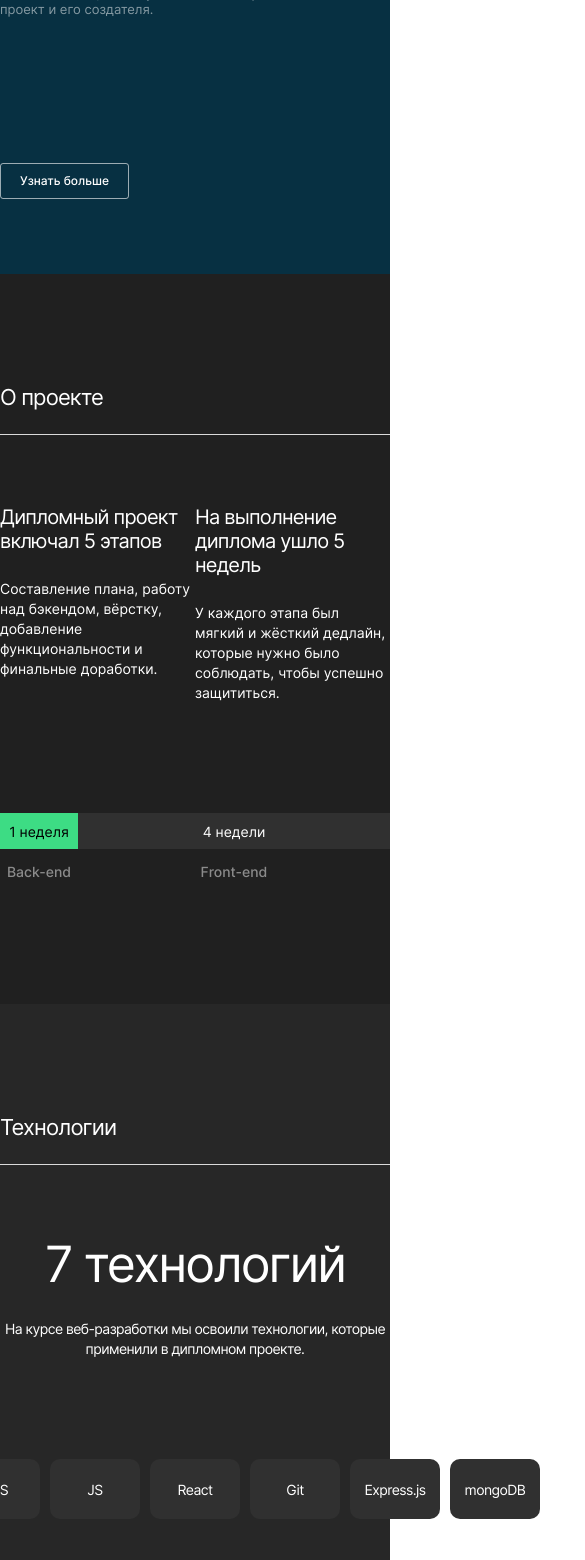
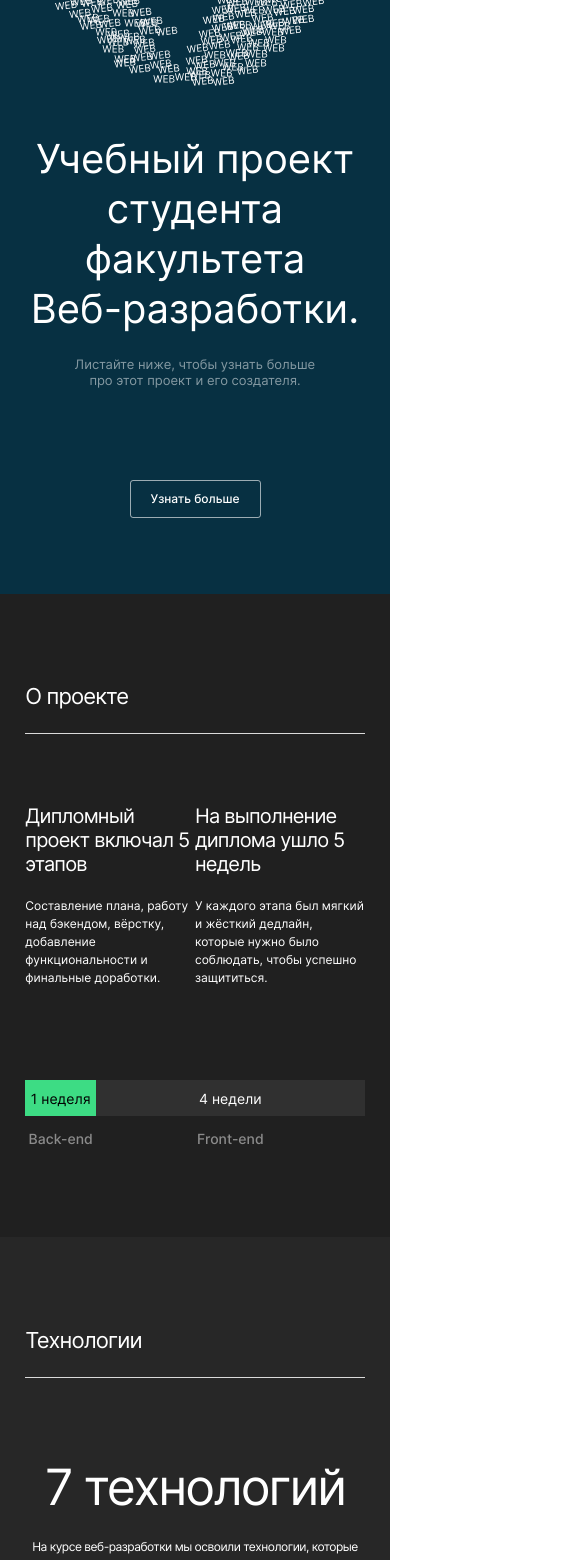
Before and after one commit to irina-tim/movies-explorer-frontend, a React (Create React App) app: page / in a window 390 px wide. Shown: the part 432-1992 px from the top of the page, 585 px wide, since content can reach past the window. Built offline with nearby package versions, Linux system fonts and the light colour scheme.

Commit message:
feat: add media queries for 768px

```diff
--- a/src/components/App/App.css
+++ b/src/components/App/App.css
@@ -0,0 +1,3 @@
+html {
+    scroll-behavior: smooth;
+}
--- a/src/components/Footer/Footer.css
+++ b/src/components/Footer/Footer.css
@@ -1,7 +1,7 @@
 .footer {
     width: 100%;
     background-color: #202020;
-    padding: 79px 0 20px;
+    padding: 90px 0 10px;
     color: white;
 }
 
@@ -39,4 +39,24 @@
     font: 400 13px/16px "Inter", Arial, sans-serif;
     text-decoration: none;
     color: white;
+    transition: opacity 0.2s ease;
 }
+
+.footer__link:hover {
+    opacity: 0.7;
+}
+
+@media screen and (max-width: 1250px) {
+    .footer {
+        padding-bottom: 1px;
+    }
+
+    .footer__group {
+        width: 90%;
+        margin: 7px auto;
+    }
+
+    .footer__caption {
+        width: 90%;
+    }
+}
--- a/src/components/Header/Header.css
+++ b/src/components/Header/Header.css
@@ -31,6 +31,12 @@
     border: none;
     cursor: pointer;
     padding: 0;
+    transition: opacity 0.2s ease;
+    z-index: 10;
+}
+
+.header__button:hover {
+    opacity: 0.8;
 }
 
 .header__button_active {
@@ -39,3 +45,9 @@
     padding: 8px 20px;
     border-radius: 3px;
 }
+
+@media screen and (max-width: 1250px) {
+    .header__group {
+        width: 92%;
+    }
+}
--- a/src/components/Main/AboutMe/AboutMe.css
+++ b/src/components/Main/AboutMe/AboutMe.css
@@ -1,7 +1,7 @@
 .about-me {
     width: 100%;
     background-color: #202020;
-    padding: 110px 0 100px;
+    padding: 100px 0 100px;
     color: white;
 }
 
@@ -49,6 +49,11 @@
     text-decoration: none;
     color: white;
     font: 500 14px/17px "Inter", Arial, sans-serif;
+    transition: opacity 0.2s ease;
+}
+
+.about-me__link:hover {
+    opacity: 0.7;
 }
 
 .about-me__photo {
@@ -62,3 +67,55 @@
     display: flex;
     justify-content: space-between;
 }
+
+@media screen and (max-width: 1250px) {
+    .about-me__group {
+        width: 87%;
+    }
+}
+
+@media screen and (max-width: 1000px) {
+    .about-me__caption {
+        max-width: 520px;
+    }
+}
+
+@media screen and (max-width: 920px) {
+    .about-me__caption {
+        max-width: 430px;
+    }
+}
+
+@media screen and (max-width: 800px) {
+    .about-me {
+        padding: 82px 0 48px;
+    }
+
+    .about-me__header {
+        margin-bottom: 64px;
+    }
+
+    .about-me__title {
+        font-size: 40px;
+        line-height: 40px;
+    }
+
+    .about-me__subtitle,
+    .about-me__caption {
+        font-size: 12px;
+        line-height: 18px;
+    }
+
+    .about-me__subtitle {
+        margin-bottom: 20px;
+    }
+
+    .about-me__caption {
+        max-width: 364px;
+    }
+
+    .about-me__photo {
+        width: 255px;
+        height: 307px;
+    }
+}
--- a/src/components/Main/AboutProject/AboutProject.css
+++ b/src/components/Main/AboutProject/AboutProject.css
@@ -1,7 +1,7 @@
 .about-project {
     width: 100%;
     background-color: #202020;
-    padding: 110px 0;
+    padding: 110px 0 85px;
     color: white;
 }
 
@@ -73,3 +73,63 @@
 .about-project__part-name:first-child {
     flex-shrink: 4;
 }
+
+@media screen and (max-width: 1250px) {
+    .about-project__group {
+        width: 87%;
+    }
+
+    .about-project__title {
+        max-width: 450px;
+    }
+
+    .about-project__subtitle {
+        max-width: 450px;
+    }
+}
+
+@media screen and (max-width: 1100px) {
+    .about-project__title {
+        max-width: 400px;
+    }
+
+    .about-project__subtitle {
+        max-width: 400px;
+    }
+}
+
+@media screen and (max-width: 950px) {
+    .about-project__title {
+        max-width: 360px;
+    }
+
+    .about-project__subtitle {
+        max-width: 360px;
+    }
+}
+
+@media screen and (max-width: 830px) {
+    .about-project {
+        padding: 89px 0 76px;
+    }
+
+    .about-project__info {
+        margin-bottom: 93px;
+    }
+
+    .about-project__part-name:first-child,
+    .about-project__time-bar:first-child {
+        flex-shrink: 3.8;
+    }
+
+    .about-project__title {
+        max-width: 320px;
+        margin-bottom: 21px;
+    }
+
+    .about-project__subtitle {
+        max-width: 320px;
+        font-size: 12px;
+        line-height: 18px;
+    }
+}
--- a/src/components/Main/AboutProject/AboutProject.js
+++ b/src/components/Main/AboutProject/AboutProject.js
@@ -2,7 +2,7 @@ import './AboutProject.css';
 
 function AboutProject() {
   return (
-    <section className="about-project">
+    <section className="about-project" id="about-project">
       <div className="about-project__group">
         <h2 className="about-project__header">О проекте</h2>
         <div className="about-project__info">
--- a/src/components/Main/Portfolio/Portfolio.css
+++ b/src/components/Main/Portfolio/Portfolio.css
@@ -1,7 +1,7 @@
 .portfolio {
     width: 100%;
     background-color: #202020;
-    padding: 110px 0 100px;
+    padding: 15px 0 75px;
     color: white;
 }
 
@@ -21,8 +21,8 @@
     display: inline-block;
     background: url("../../../images/portfolio-link-arrow.svg") no-repeat;
     background-size: cover;
-    width: 20px;
-    height: 20px;
+    width: 17px;
+    height: 17px;
 }
 
 .portfolio__links {
@@ -43,4 +43,29 @@
     border-bottom: 1px solid #424242;
     padding-bottom: 19px;
     margin-bottom: 20px;
+    transition: opacity 0.3s ease;
 }
+
+.portfolio__link:hover {
+    opacity: 0.7;
+}
+
+@media screen and (max-width: 1250px) {
+    .portfolio__group {
+        width: 87%;
+    }
+}
+
+@media screen and (max-width: 1000px) {
+    .portfolio {
+        padding: 47px 0 39px;
+    }
+
+    .portfolio__link {
+        font-size: 28px;
+    }
+
+    .portfolio__link-arrow {
+        margin: 5px 6px 0 0;
+    }
+}
--- a/src/components/Main/Promo/Promo.css
+++ b/src/components/Main/Promo/Promo.css
@@ -26,18 +26,78 @@
     max-width: 310px;
 }
 
-.promo__learn-more-button {
+.promo__learn-more-link {
+    text-decoration: none;
+    display: flex;
+    align-items: center;
+    justify-content: center;
     width: 129px;
     height: 36px;
     font: 500 12px/16px "Inter", Arial, sans-serif;
-    background-color: transparent;
     color: white;
     border: 1px solid rgba(255, 255, 255, .6);
     border-radius: 3px;
     margin-top: 146px;
-    cursor: pointer;
+    transition: opacity 0.2s ease;
 }
 
-.promo__learn-more-button:hover {
-    opacity: .8;
+.promo__learn-more-link:hover {
+    opacity: 0.8;
 }
+
+.promo__logo {
+    margin-top: -120px;
+    z-index: 0;
+}
+
+@media screen and (max-width: 1250px) {
+    .promo__group {
+        width: 90%;
+    }
+}
+
+@media screen and (max-width: 1100px) {
+    .promo__title {
+        max-width: 550px;
+    }
+}
+
+@media screen and (max-width: 1000px) {
+    .promo {
+        padding: 140px 0 76px;
+    }
+
+    .promo__group {
+        flex-direction: column-reverse;
+        align-items: center;
+        text-align: center;
+        gap: 48px;
+    }
+
+    .promo__info {
+        display: flex;
+        flex-direction: column;
+        justify-content: center;
+        align-items: center;
+        text-align: center;
+    }
+
+    .promo__title {
+        font-size: 40px;
+        line-height: 50px;
+        max-width: 680px;
+        margin-bottom: 22px;
+    }
+
+    .promo__subtitle {
+        max-width: 260px;
+    }
+
+    .promo__learn-more-link {
+        margin-top: 92px;
+    }
+
+    .promo__logo {
+        margin: 0;
+    }
+}
--- a/src/components/Main/Promo/Promo.js
+++ b/src/components/Main/Promo/Promo.js
@@ -8,16 +8,14 @@ function Promo() {
         <div className="promo__info">
           <h1 className="promo__title">Учебный проект студента факультета Веб-&zwj;разработки.</h1>
           <p className="promo__subtitle">Листайте ниже, чтобы узнать больше про этот проект и его создателя.</p>
-          <button
-            className="promo__learn-more-button"
-            type="button"
-            aria-label="Узнать больше"
+          <a
+            className="promo__learn-more-link"
+            href="#about-project"
             >Узнать больше
-          </button>
+          </a>
         </div>
         <img className="promo__logo" alt='Планета Земля, нарисованная из множества надписей web' src={promoLogo}/>
       </div>
-
     </section>
   );
 }
--- a/src/components/Main/Techs/Techs.css
+++ b/src/components/Main/Techs/Techs.css
@@ -21,7 +21,7 @@
     margin: 0;
     width: 100%;
     padding-bottom: 23px;
-    margin-bottom: 70px;
+    margin-bottom: 90px;
 }
 
 .techs__title {
@@ -58,3 +58,39 @@
     letter-spacing: -0.04em;
     font: 400 14px/17px "Inter", Arial, sans-serif;
 }
+
+@media screen and (max-width: 1250px) {
+    .techs__group {
+        width: 87%;
+    }
+}
+
+@media screen and (max-width: 800px) {
+    .techs {
+        padding: 90px 0 98px;
+    }
+
+    .techs__header {
+        margin-bottom: 80px;
+    }
+
+    .techs__subtitle {
+        font-size: 12px;
+        line-height: 18px;
+    }
+
+    .techs__list-item {
+        font-size: 12px;
+        line-height: 15px;
+        width: 84px;
+        height: 57px;
+    }
+
+    .techs__title {
+        margin-bottom: 22px;
+    }
+
+    .techs__subtitle {
+        margin-bottom: 83px;
+    }
+}
```
